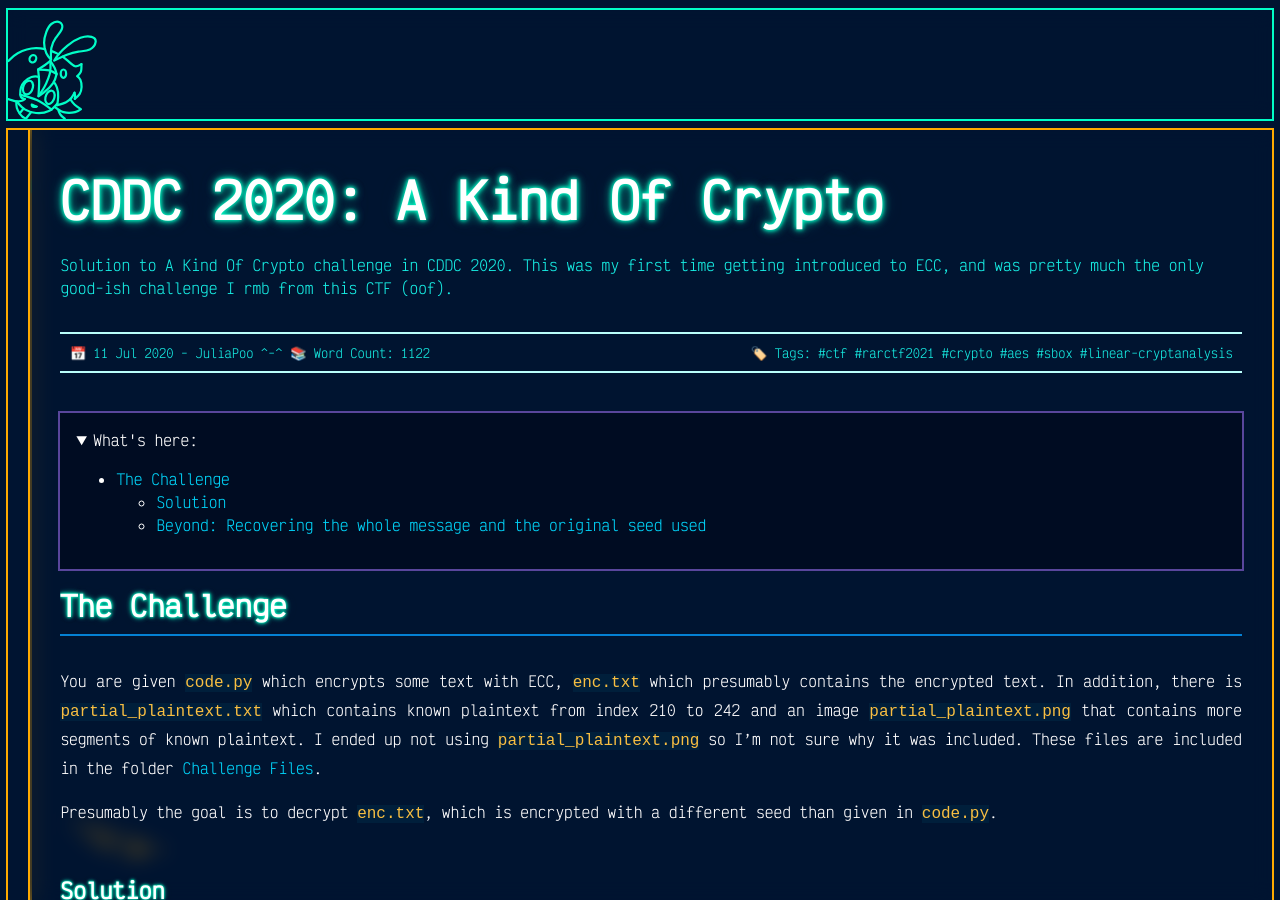
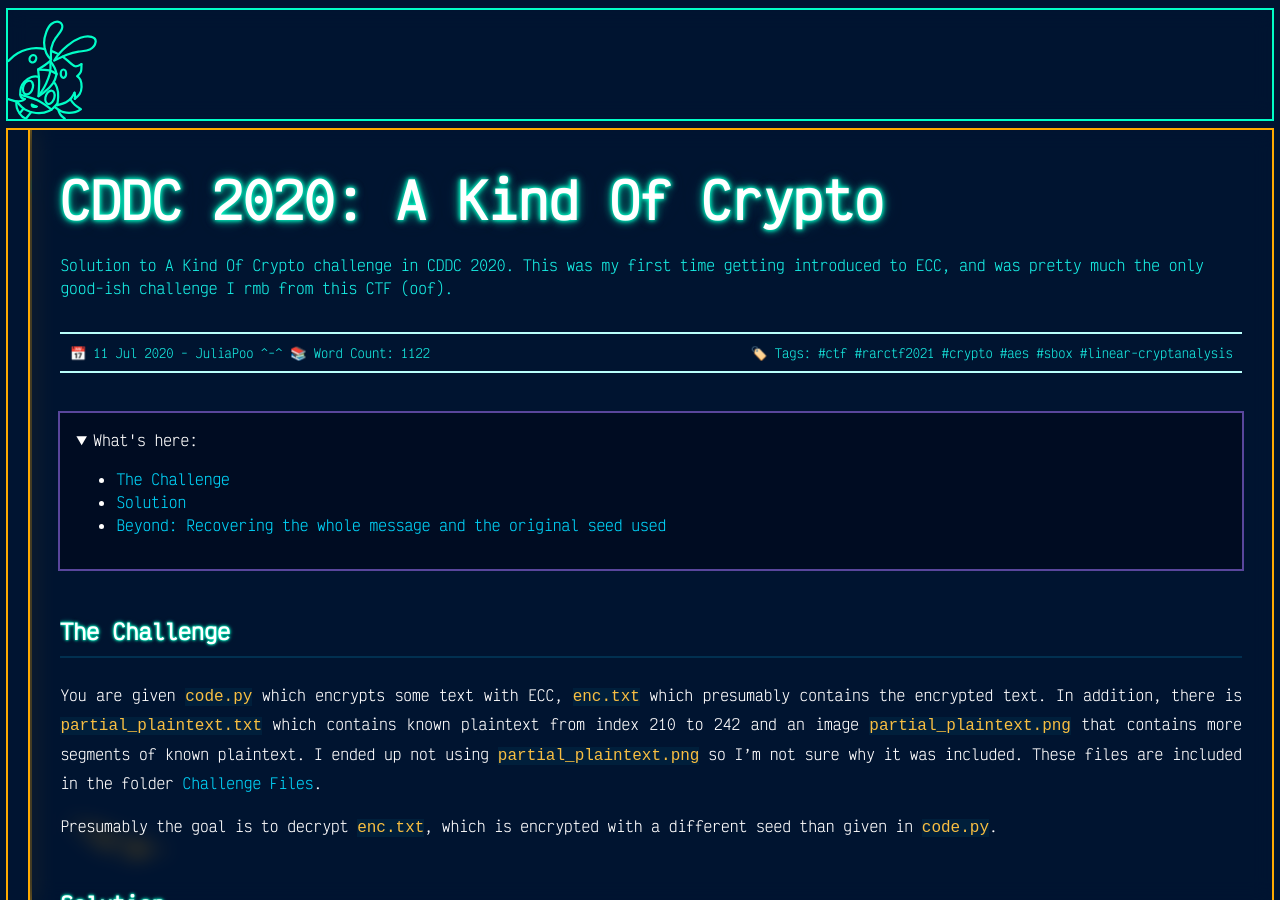
Before and after one commit to JuliaPoo/juliapoo.github.io, a Jekyll site: the page built from _posts/2020-07-11-a-kind-of-crypto.md, in a window 1280 px wide and 900 px high. Built offline with Jekyll 4.4.1, drawn with Linux system fonts in a browser that asks for light colours; formulas are drawn with MathJax 3.

Commit message:
minor hakd

```diff
--- a/_posts/2020-07-11-a-kind-of-crypto.md
+++ b/_posts/2020-07-11-a-kind-of-crypto.md
@@ -14,14 +14,14 @@ tags:
 
 nav: |
     * [The Challenge](#the-challenge)
-        * [Solution](#solution)
-        * [Beyond: Recovering the whole message and the original seed used](#beyond-recovering-the-whole-message-and-the-original-seed-used)
+    * [Solution](#solution)
+    * [Beyond: Recovering the whole message and the original seed used](#beyond-recovering-the-whole-message-and-the-original-seed-used)
 
 
 excerpt: Solution to A Kind Of Crypto challenge in CDDC 2020. This was my first time getting introduced to ECC, and was pretty much the only good-ish challenge I rmb from this CTF (oof).
 ---
 
-# The Challenge
+## The Challenge
 
 You are given [`code.py`](/assets/posts/2020-07-11-a-kind-of-crypto/dist/code.py) which encrypts some text with ECC, [`enc.txt`](/assets/posts/2020-07-11-a-kind-of-crypto/dist/enc.txt) which presumably contains the encrypted text. In addition, there is [`partial_plaintext.txt`](/assets/posts/2020-07-11-a-kind-of-crypto/dist/partial_plaintext.txt) which contains known plaintext from index 210 to 242 and an image [`partial_plaintext.png`](/assets/posts/2020-07-11-a-kind-of-crypto/dist/partial_plaintext.png) that contains more segments of known plaintext. I ended up not using `partial_plaintext.png` so I'm not sure why it was included. These files are included in the folder [Challenge Files](/assets/posts/2020-07-11-a-kind-of-crypto/dist.zip).
 
```
